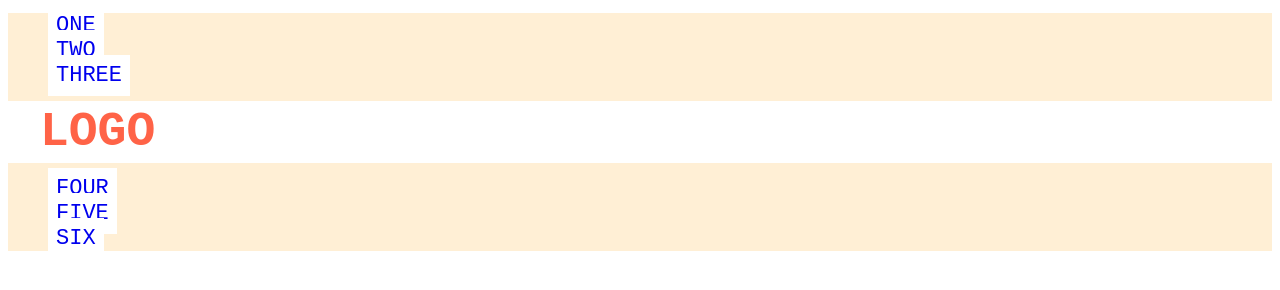
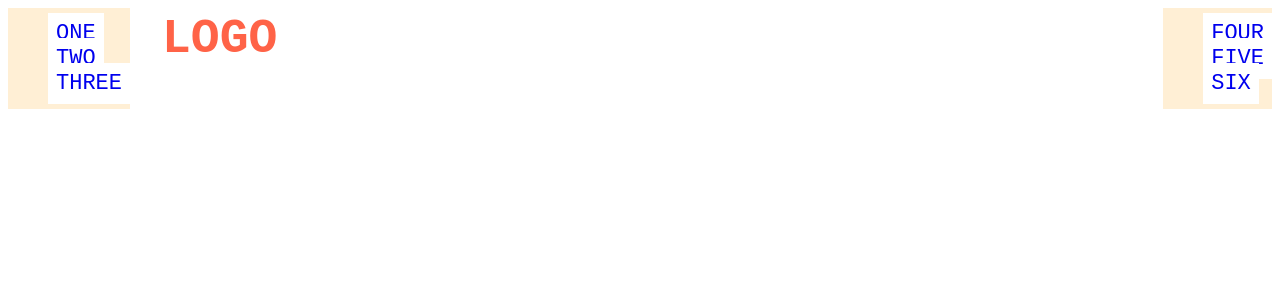
Before and after one commit to ErskinePatton/2-flex-header, a plain HTML site: page index.html in a window 1280 px wide. Drawn offline with Linux system fonts and the light colour scheme.

Commit message:
Modify index.html Modify style.css

```diff
--- a/index.html
+++ b/index.html
@@ -4,9 +4,10 @@
     <meta charset="UTF-8" />
     <meta http-equiv="X-UA-Compatible" content="IE=edge" />
     <meta name="viewport" content="width=device-width, initial-scale=1.0" />
-    <title>Flex Header</title>
+    <title>Ersk's Flex Header</title>
     <link rel="stylesheet" href="style.css" />
   </head>
+
   <body>
     <div class="header">
       <div class="left-links">
--- a/style.css
+++ b/style.css
@@ -1,6 +1,7 @@
 .header {
   font-family: monospace;
   background: papayawhip;
+  display: flex;
 }
 
 .logo {
@@ -9,8 +10,15 @@
   color: tomato;
   background: white;
   padding: 4px 32px;
+  flex: 1;
+  justify-content: space-around;
 }
 
+.left-links {
+}
+
+.right-links {
+}
 ul {
   /* this removes the dots on the list items*/
   list-style-type: none;
```
